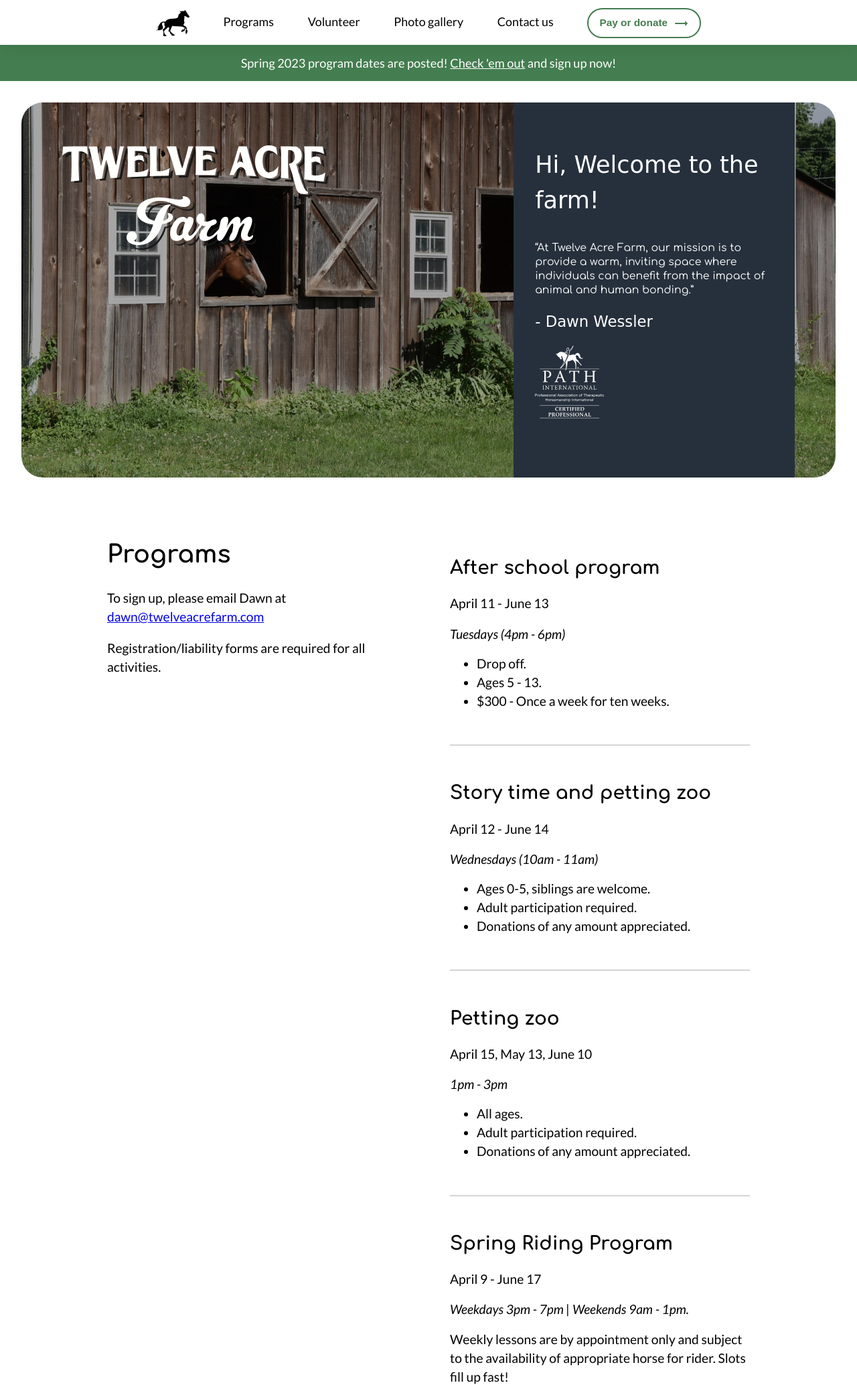
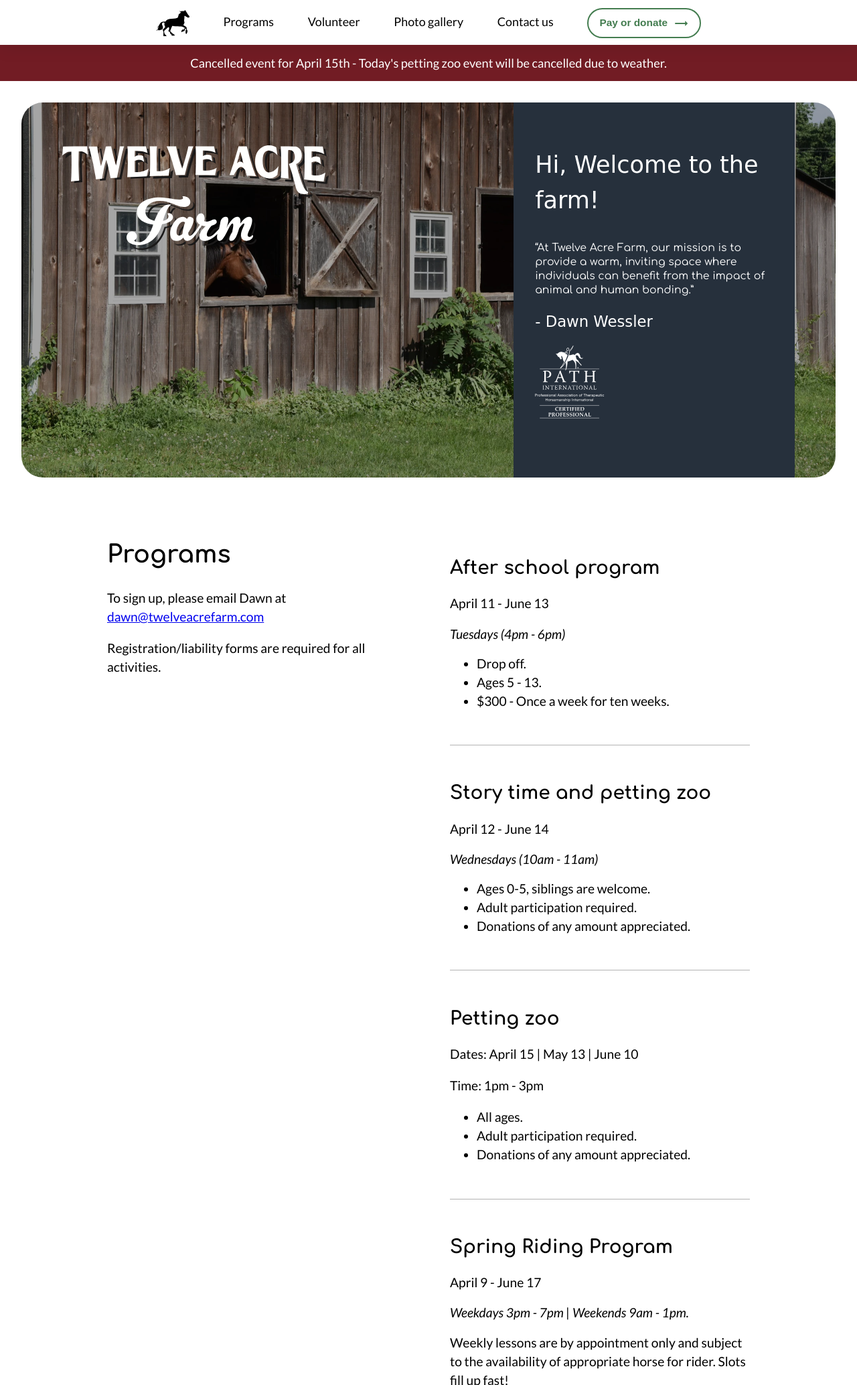
Before and after one commit to an-ik/Twelve-Acre-Farm, a website: page views/index.html in a window 1280 px wide. Shown: the top 2068 px of the page at 67% size. Drawn offline with Linux system fonts and the light colour scheme; a web font is replaced by a local one.

Commit message:
Cancelled event

```diff
--- a/views/index.html
+++ b/views/index.html
@@ -56,7 +56,7 @@
                      </li>
               </ul>
        </nav>
-       <div class="alert">Spring 2023 program dates are posted! <a href="#programs">Check 'em out</a> and sign up now!</div>
+       <div class="alert">Cancelled event for April 15th - Today's petting zoo event will be cancelled due to weather.</div>
        <main>
               <section id="home">
                      <div class="jumbotron">
@@ -109,8 +109,8 @@
                                    <div class="program-details-container">
                                           <!--<img src="/images/icon-program-lessons.svg">-->
                                           <h2>Petting zoo</h2>
-                                          <p class="body-1">April 15, May 13, June 10</p>
-                                          <p class="caption">1pm - 3pm</p>
+                                          <p class="body-1">Dates: April 15 | May 13 | June 10</p>
+                                          <p class="body-1">Time: 1pm - 3pm</p>
                                           <ul class="body-1">
                                                  <li>All ages.</li>
                                                  <li>Adult participation required.</li>
--- a/views/stylesheets/main.css
+++ b/views/stylesheets/main.css
@@ -274,7 +274,7 @@ nav img {
 .alert {
           width: auto;
           padding: 16px 48px 16px 48px;
-          background-color: var(--action);
+          background-color: #721c24;
           color: var(--white);
           font-weight: 400;
           font-size: 1.3rem;
```
Also changed, not shown: 2 other files.
